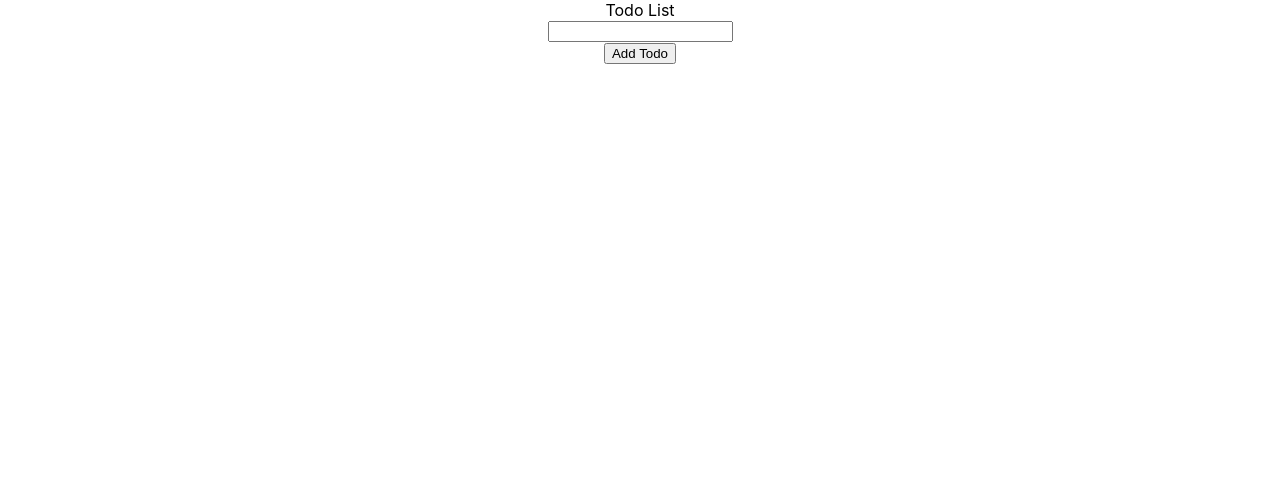
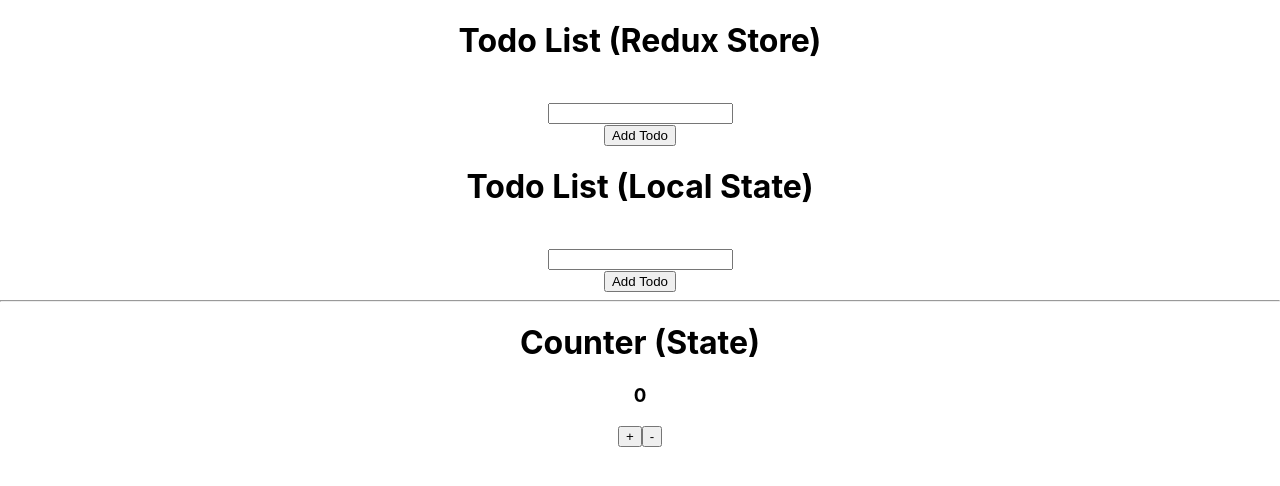
Before and after one commit to workofart/playground, a React (Create React App) app: page / in a window 1280 px wide. Shown: the top 486 px of the page. Built offline with nearby package versions, Linux system fonts and the light colour scheme.

Commit message:
Added working redux-based todolist and state-based todolist and counter

```diff
--- a/src/App.js
+++ b/src/App.js
@@ -1,38 +1,33 @@
 import React, { Component } from 'react';
+import { createStore, combineReducers } from 'redux';
+import TodoList from './TodoList';
+import TodoList_state from './TodoList_state';
+import Counter from './Counter_state';
 import logo from './logo.svg';
 import './App.css';
 
-const TodoList = (items) => {
-  return (
-    <div>
-      {items.length > 0 && items}
-    </div>
-  )
-}
+import { todosReducer } from './TodoReducers';
 
-// this.setState({items: <TodoItem id={1} text='text' />});
+const app = combineReducers({
+  todosReducer
+})
+const store = createStore(app);
 
-const TodoItem = (item) => {
-  return (
-    <label id={item.id}>{item.text}</label>
-  )
-}
+export { store };
 
 class App extends Component {
-  state = {
-    items: []
-  };
+  constructor(props) {
+    super(props);
+  }
 
   render() {
 
     return (
       <div className="App">
-        Todo List
-        <br/>
-        <TodoList items={this.state.items} />
-        <input />
-        <br/>
-        <button>Add Todo</button>
+        <TodoList items={store.getState().todosReducer} />
+        <TodoList_state />
+        <hr />
+        <Counter />
       </div>
     );
   }
--- /dev/null
+++ b/src/Counter_state.js
@@ -0,0 +1,28 @@
+import React, { Component } from 'react';
+import { store } from './App';
+
+class Counter extends Component {
+    state = {
+        currentNum: 0
+    }
+
+    increment() {
+        this.setState((state) => state.currentNum++)
+    }
+
+    decrement() {
+        this.setState((state) => state.currentNum--)
+    }
+    render() {
+        return (
+            <div>
+            <h1>Counter (State)</h1>
+            <h3>{this.state.currentNum}</h3>
+            <button onClick={this.increment.bind(this)}>+</button>
+            <button onClick={this.decrement.bind(this)}>-</button>
+            </div>
+        )
+    }
+}
+
+export default Counter;
--- /dev/null
+++ b/src/TodoList.js
@@ -0,0 +1,41 @@
+import React, { Component } from 'react';
+import {store} from './App';
+
+const TodoItem = (item) => {
+    return (
+      <ul>
+      <li
+        id={item.id}
+        onClick={() => {store.dispatch({
+            type: 'REMOVE_TODO',
+            id: item.id
+        })}}
+        >{item.text}</li>
+      </ul>
+    )
+  }
+
+let nextTodoId = 0;
+class TodoList extends Component {
+    render() {
+        return (
+            <div>
+                <h1>Todo List (Redux Store)</h1>
+                <br/>
+                <input ref={(node) => this.textInput = node} />
+                <br/>
+                <button onClick={() => {
+                store.dispatch({
+                    type: 'ADD_TODO',
+                    text: this.textInput.value,
+                    id: nextTodoId++
+                });
+                }}>Add Todo</button>
+                <br />
+                {this.props.items.map(item => TodoItem(item))}
+            </div>
+        )
+    }
+}
+
+export default TodoList;
--- /dev/null
+++ b/src/TodoList_state.js
@@ -0,0 +1,43 @@
+import React, { Component } from 'react';
+
+const TodoItem = (item) => {
+    return (
+      <ul>
+      <li id={item.id}>{item.text}</li>
+      </ul>
+    )
+  }
+
+let nextTodoId = 0;
+
+class TodoList extends Component {
+    state = {
+        items: []
+    }
+
+    addTodo() {
+        this.setState(
+            (state) => {
+                return {
+                    items: state.items.concat([{id: nextTodoId++, text: this.textInput.value}])
+                }
+            }
+        )
+    }
+
+    render() {
+        return (
+            <div>
+                <h1>Todo List (Local State)</h1>
+                <br/>
+                <input ref={(node) => this.textInput = node} />
+                <br/>
+                <button onClick={this.addTodo.bind(this)}>Add Todo</button>
+                <br />
+                {this.state.items.map(item => TodoItem(item))}
+            </div>
+        )
+    }
+}
+
+export default TodoList;
--- /dev/null
+++ b/src/TodoReducers.js
@@ -0,0 +1,28 @@
+const todoReducer = (state, action) => {
+    switch (action.type) {
+        case 'ADD_TODO':
+            return {
+                id: action.id,
+                text: action.text,
+                completed: false
+            };
+        case 'REMOVE_TODO':
+            return state.filter(todo => todo.id !== action.id)
+        default:
+            return state;
+    }
+}
+
+export function todosReducer (state = [], action) {
+    switch (action.type) {
+        case 'ADD_TODO':
+            return [
+                ...state,
+                todoReducer(undefined, action)
+            ];
+        case 'REMOVE_TODO':
+            return todoReducer(state, action);
+        default:
+            return state;
+    }
+}
--- a/src/index.js
+++ b/src/index.js
@@ -1,10 +1,15 @@
 import React from 'react';
 import ReactDOM from 'react-dom';
 import './index.css';
-import App from './App';
+import App, { store } from './App';
 import * as serviceWorker from './serviceWorker';
 
-ReactDOM.render(<App />, document.getElementById('root'));
+const render = () => {
+    ReactDOM.render(<App />, document.getElementById('root'));
+}
+
+store.subscribe(render);
+render();
 
 // If you want your app to work offline and load faster, you can change
 // unregister() to register() below. Note this comes with some pitfalls.
```
Also changed, not shown: 1 other file (tests, documents, lock files or other folders).
